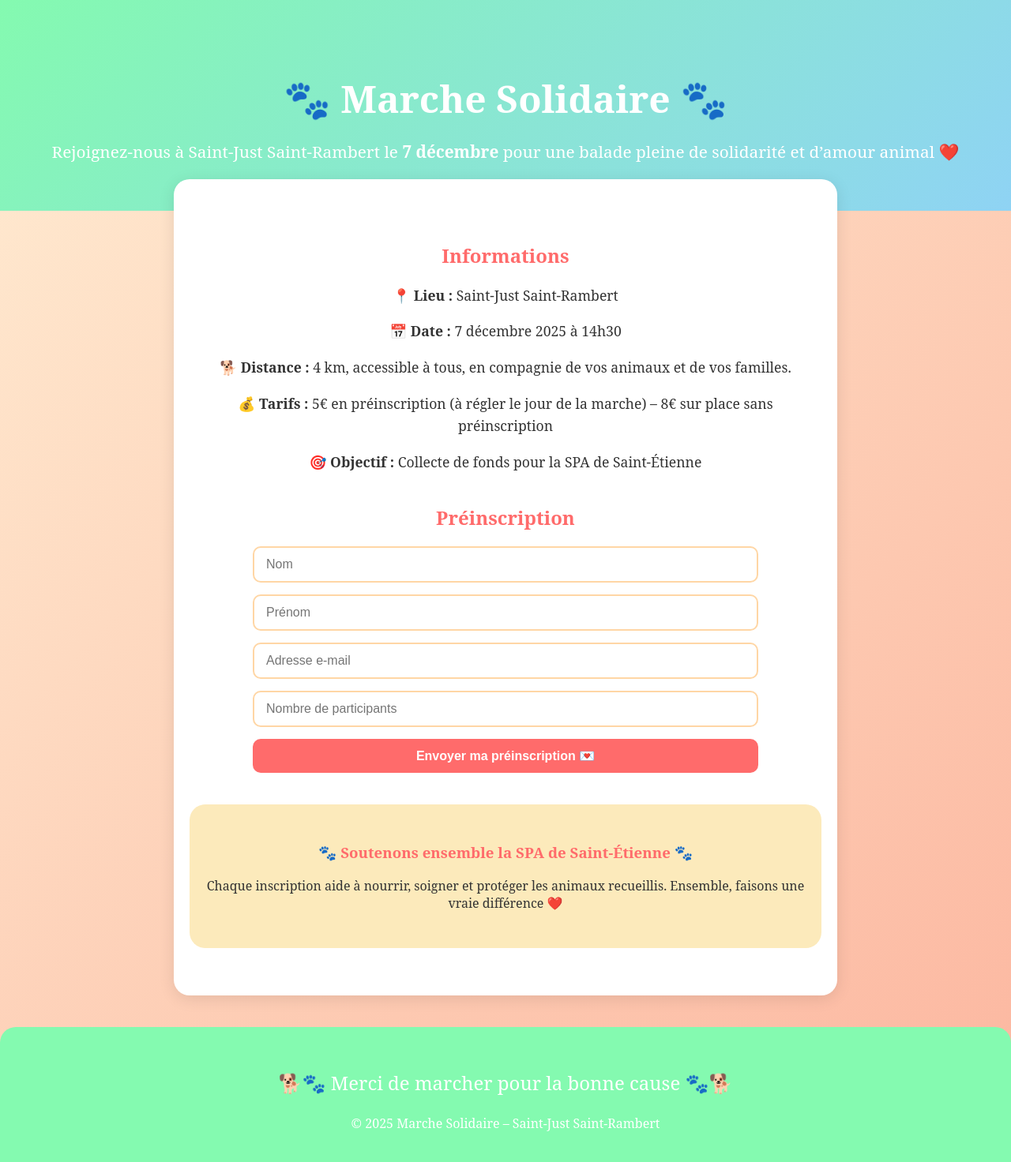
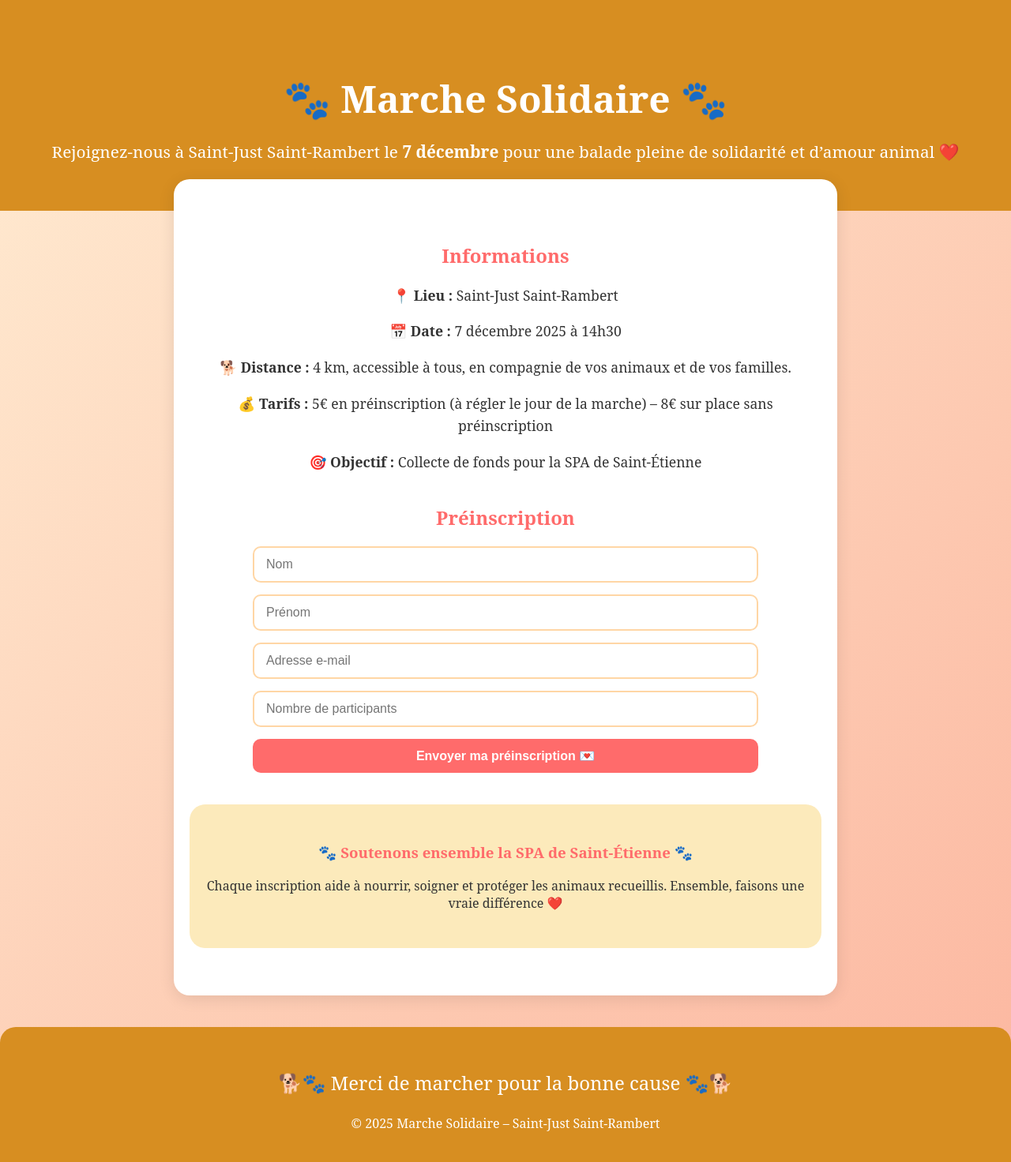
Before and after one commit to 6ctrtzm5nv-debug/6ctrtzm5nv-debug.github.io, a plain HTML site: page index.html in a window 1280 px wide. Shown: the whole page at 79% size. Drawn offline with Linux system fonts and the light colour scheme.

Commit message:
Update index.html

```diff
--- a/index.html
+++ b/index.html
@@ -15,7 +15,7 @@
     header {
       text-align: center;
       padding: 60px 20px 40px;
-      background: linear-gradient(135deg, #84fab0 0%, #8fd3f4 100%);
+      background-color: #d78e21;
       color: white;
     }
 
@@ -100,7 +100,7 @@
     footer {
       text-align: center;
       padding: 30px;
-      background: #84fab0;
+      background-color: #d78e21;
       color: white;
       margin-top: 40px;
       border-top-left-radius: 20px;
```
